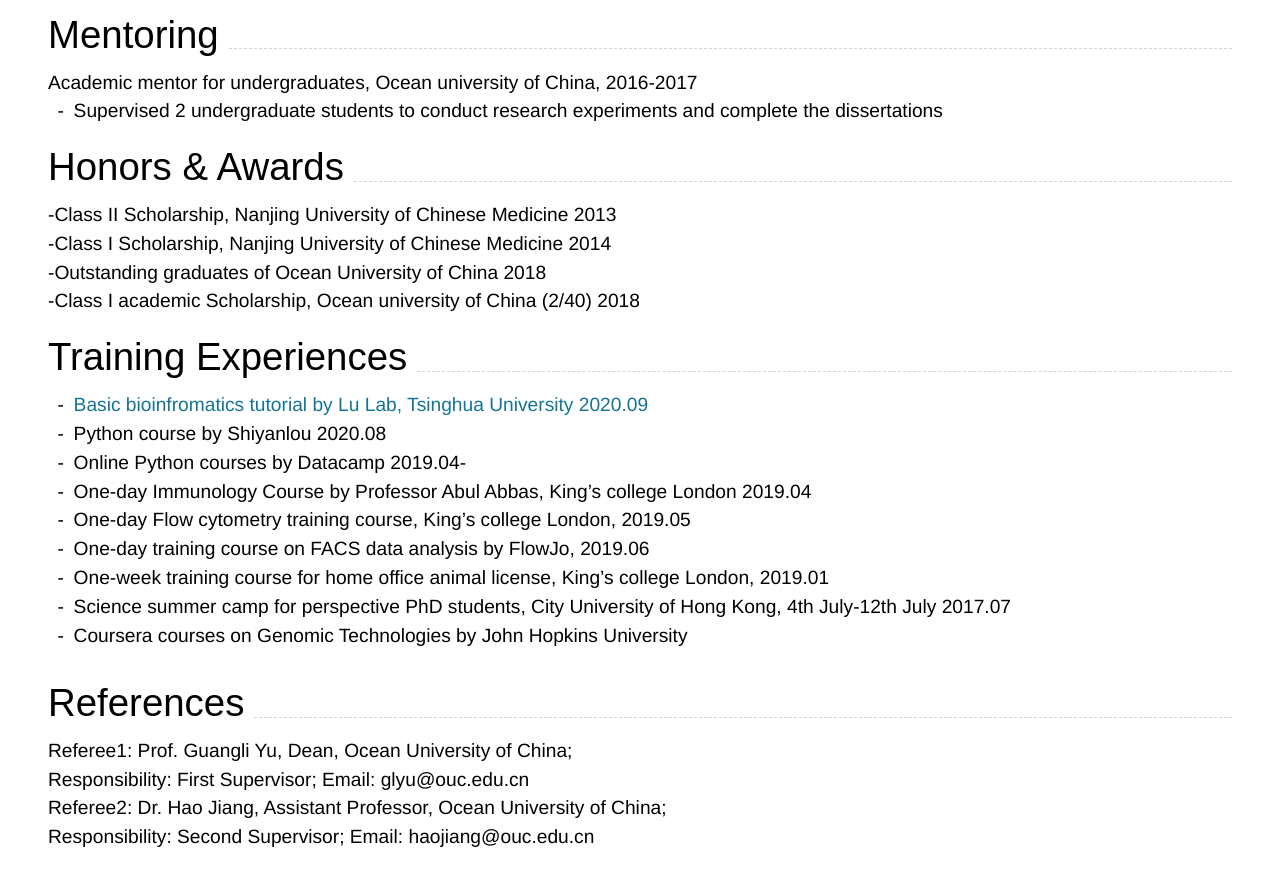
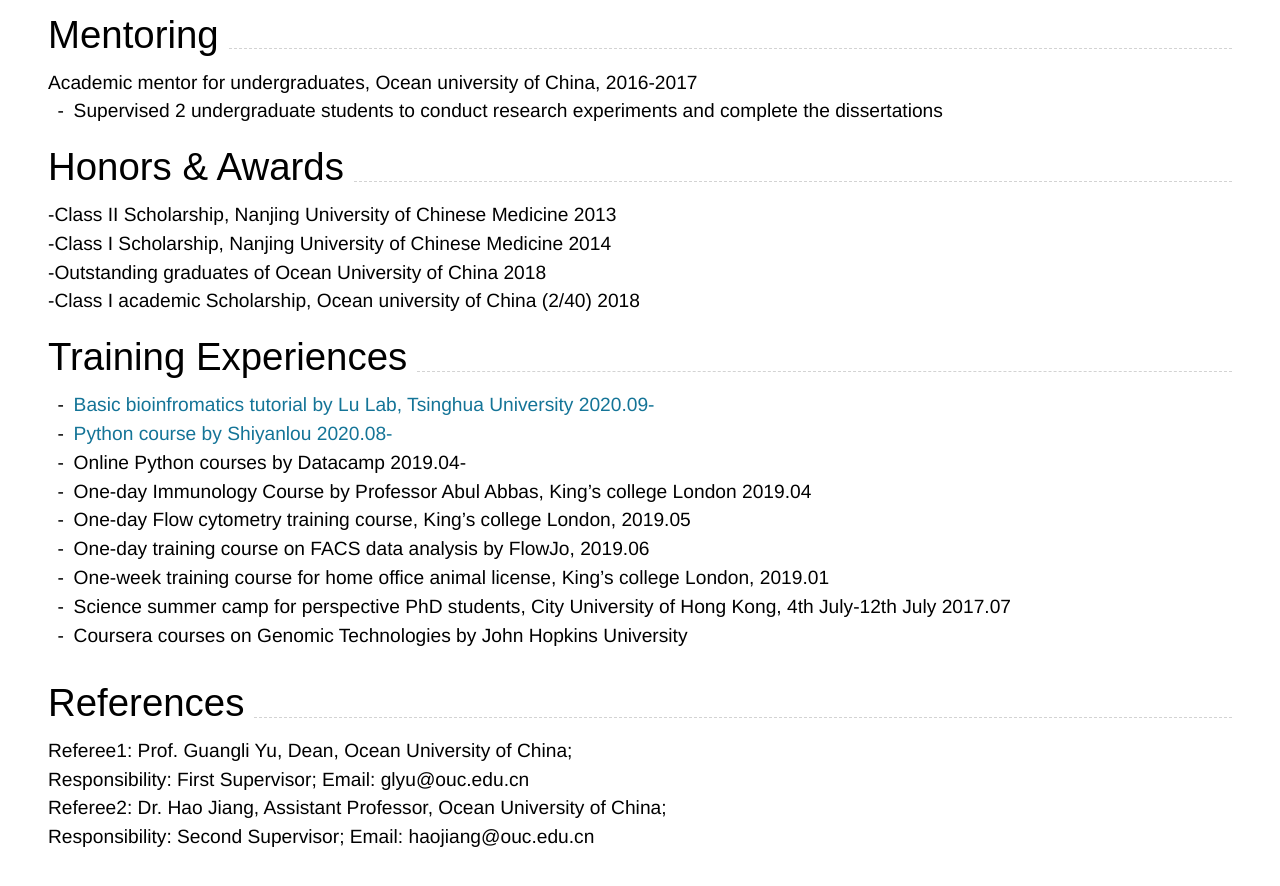
Before and after one commit to yiyiyi1992/Resume, a Jekyll site: the page built from index.md, in a window 1280 px wide and 900 px high, scrolled down 2795 px. Shown: the top 886 px of the window. Built offline with Jekyll 4.4.1, drawn with Linux system fonts in a browser that asks for light colours; nearby versions of some CDN libraries; part of the change alters nothing that is shown.

```diff
--- a/index.md
+++ b/index.md
@@ -131,8 +131,8 @@ _Research Assistant_<br>
 
 
 ## Training Experiences
-- [Basic bioinfromatics tutorial by Lu Lab, Tsinghua University 2020.09](https://lulab2.gitbook.io/teaching/)<br>
-- Python course by Shiyanlou 2020.08
+- [Basic bioinfromatics tutorial by Lu Lab, Tsinghua University 2020.09-](https://lulab2.gitbook.io/teaching/)<br>
+- [Python course by Shiyanlou 2020.08-](https://www.lanqiao.cn/paths/1/)
 -	Online Python courses by Datacamp 2019.04-
 -	One-day Immunology Course by Professor Abul Abbas, King’s college London 2019.04
 -	One-day Flow cytometry training course, King’s college London, 2019.05
```
